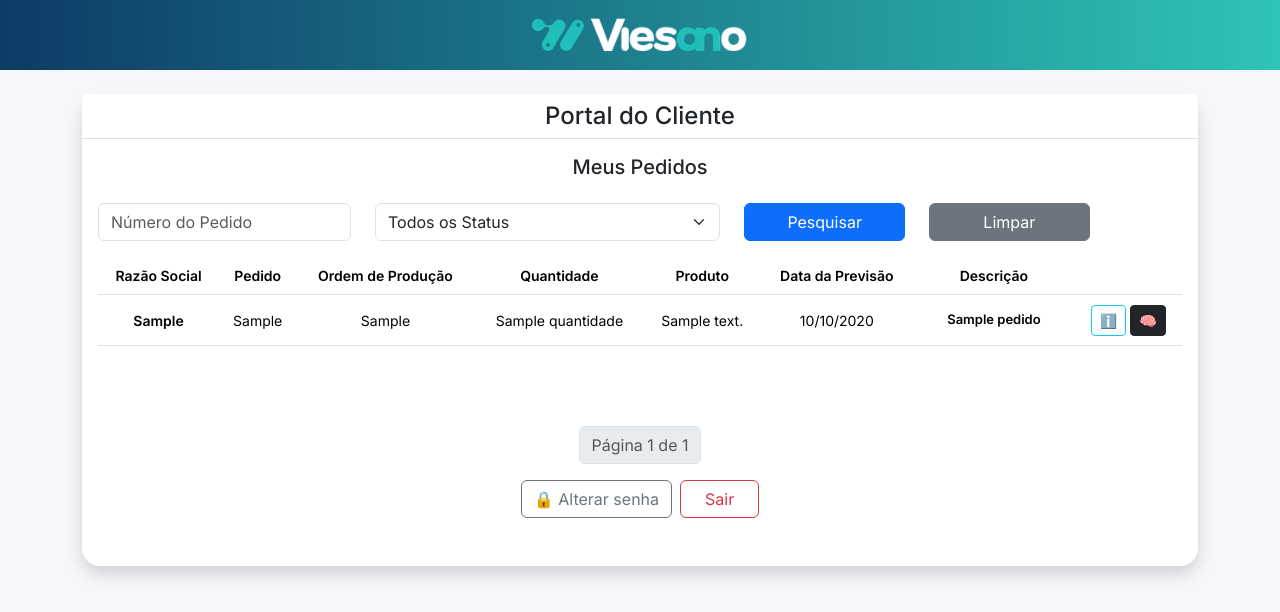
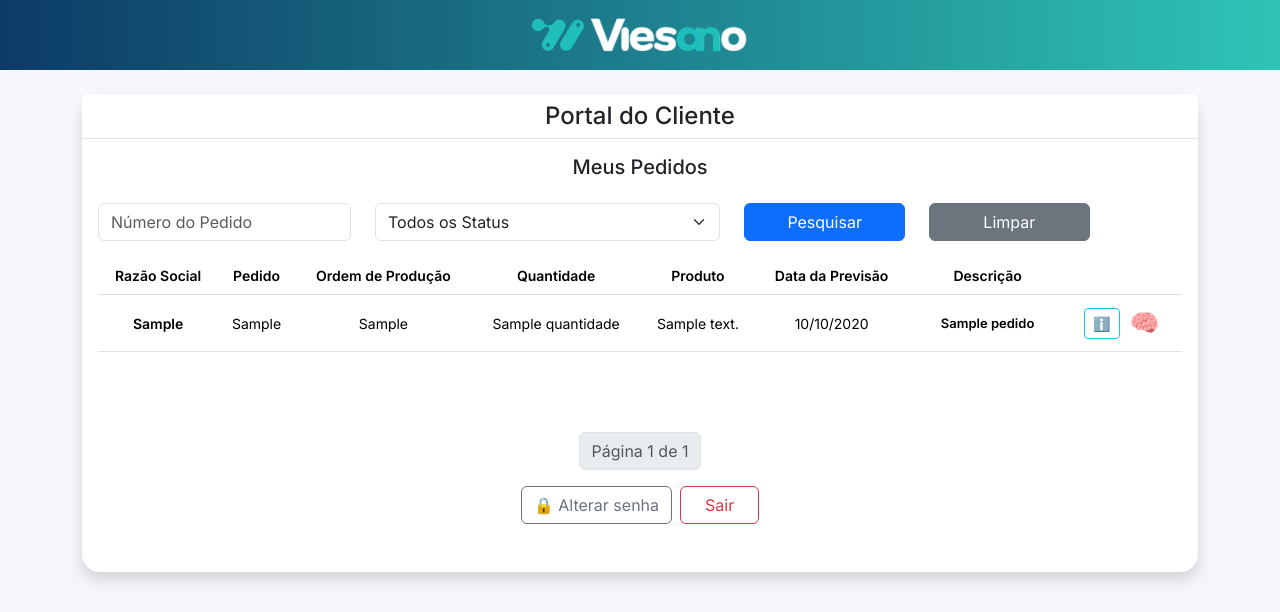
Before and after one commit to fabiurbina/fsrtech-automacao, a Django app: template pedidos/templates/home.html in a window 1280 px wide. Shown: the top 612 px of the page. Run offline with Django 5.2, Linux system fonts and the light colour scheme; the template is opened without the code that fills it: most values are stand-ins (such as "Sample title", 1, 10 or a date in 2020).

Commit message:
melhoria do botão cerebro para IA

```diff
--- a/pedidos/templates/home.html
+++ b/pedidos/templates/home.html
@@ -18,11 +18,11 @@
 
 
         .table{
-            font-size: 14px;
+    font-size:14px;
         }
 
         .table th{
-            font-size: 14px;
+            font-size:14px;
             font-weight:600;
         }
 
@@ -74,6 +74,27 @@
         .cliente{
             white-space:nowrap;
             font-weight:600;
+        }
+
+        .btn-insights{
+            background:transparent;
+            border:none;
+            font-size:1.5rem;
+            padding:2px 6px;
+            cursor:pointer;
+            transition:transform .2s ease;
+        }
+
+        .btn-insights:hover{
+            transform:scale(1.25);
+            background:transparent;
+        }
+
+        .btn-insights:focus,
+        .btn-insights:active{
+            background:transparent !important;
+            box-shadow:none;
+            outline:none;
         }
 
     </style>
@@ -217,7 +238,7 @@
             </button>
 
            <a href="{% url 'viesano_insights' pedido.numero_CodOP %}"
-            class="btn btn-dark btn-sm"
+            class="btn btn-insights"
             title="Viesano Insights">
                 🧠
             </a>
```
